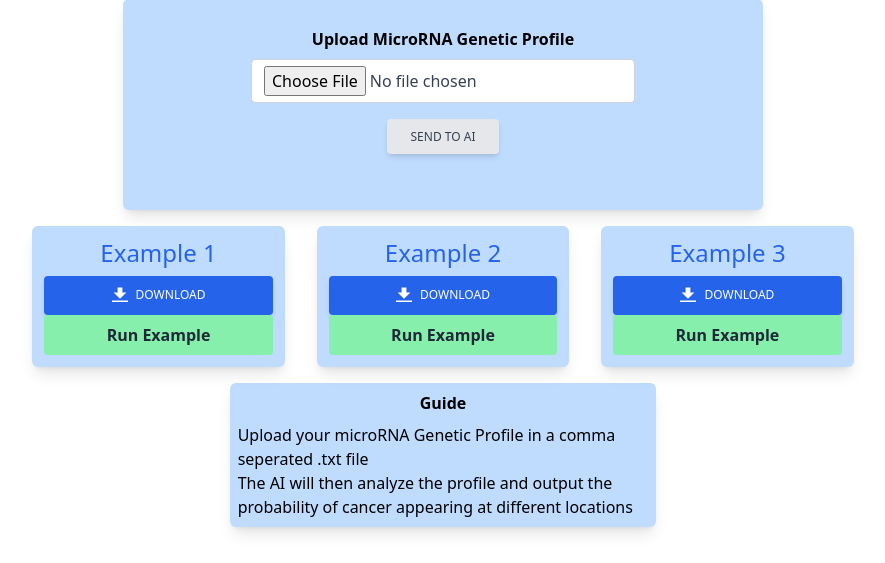
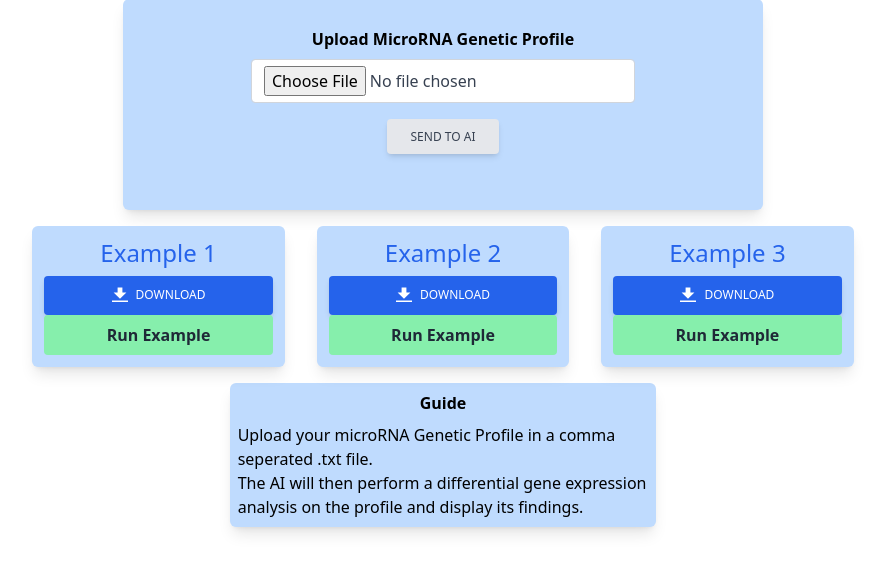
Before and after one commit to redmac135/cwsf2022, a Django app: page /app/genelab in a window 1280 px wide. Shown: the part 237-800 px from the top of the page, without its empty margins (197-1082 px from the left). Run offline with Django 4.2, Linux system fonts and the light colour scheme; style sheets or scripts are compiled from the project's sources; parts of the project's set-up code (start-up, migrations or seed data) failed here and were passed over.

Commit message:
added more to guide

```diff
--- a/cwsf/diagnose/templates/diagnose/diagnose_form.html
+++ b/cwsf/diagnose/templates/diagnose/diagnose_form.html
@@ -54,8 +54,8 @@
 <div class="flex-auto p-2 m-auto rounded-md shadow-lg lg:w-1/3 bg-blue-200">
     <div class="flex flex-col items-center">
         <h2 class="inline-block mb-2 text-black font-bold">Guide</h2>
-        <p>Upload your microRNA Genetic Profile in a comma seperated .txt file<br>
-        The AI will then analyze the profile and output the probability of cancer appearing at different locations</p>
+        <p>Upload your microRNA Genetic Profile in a comma seperated .txt file.<br>
+        The AI will then analyze the profile and output the probability of different cancers' presence.</p>
     </div>
 </div>
 
--- a/cwsf/diagnose/templates/diagnose/genelab_form.html
+++ b/cwsf/diagnose/templates/diagnose/genelab_form.html
@@ -54,8 +54,8 @@
 <div class="flex-auto p-2 m-auto rounded-md shadow-lg lg:w-1/3 bg-blue-200">
     <div class="flex flex-col items-center">
         <h2 class="inline-block mb-2 text-black font-bold">Guide</h2>
-        <p>Upload your microRNA Genetic Profile in a comma seperated .txt file<br>
-        The AI will then analyze the profile and output the probability of cancer appearing at different locations</p>
+        <p>Upload your microRNA Genetic Profile in a comma seperated .txt file.<br>
+        The AI will then perform a differential gene expression analysis on the profile and display its findings.</p>
     </div>
 </div>
 
```
